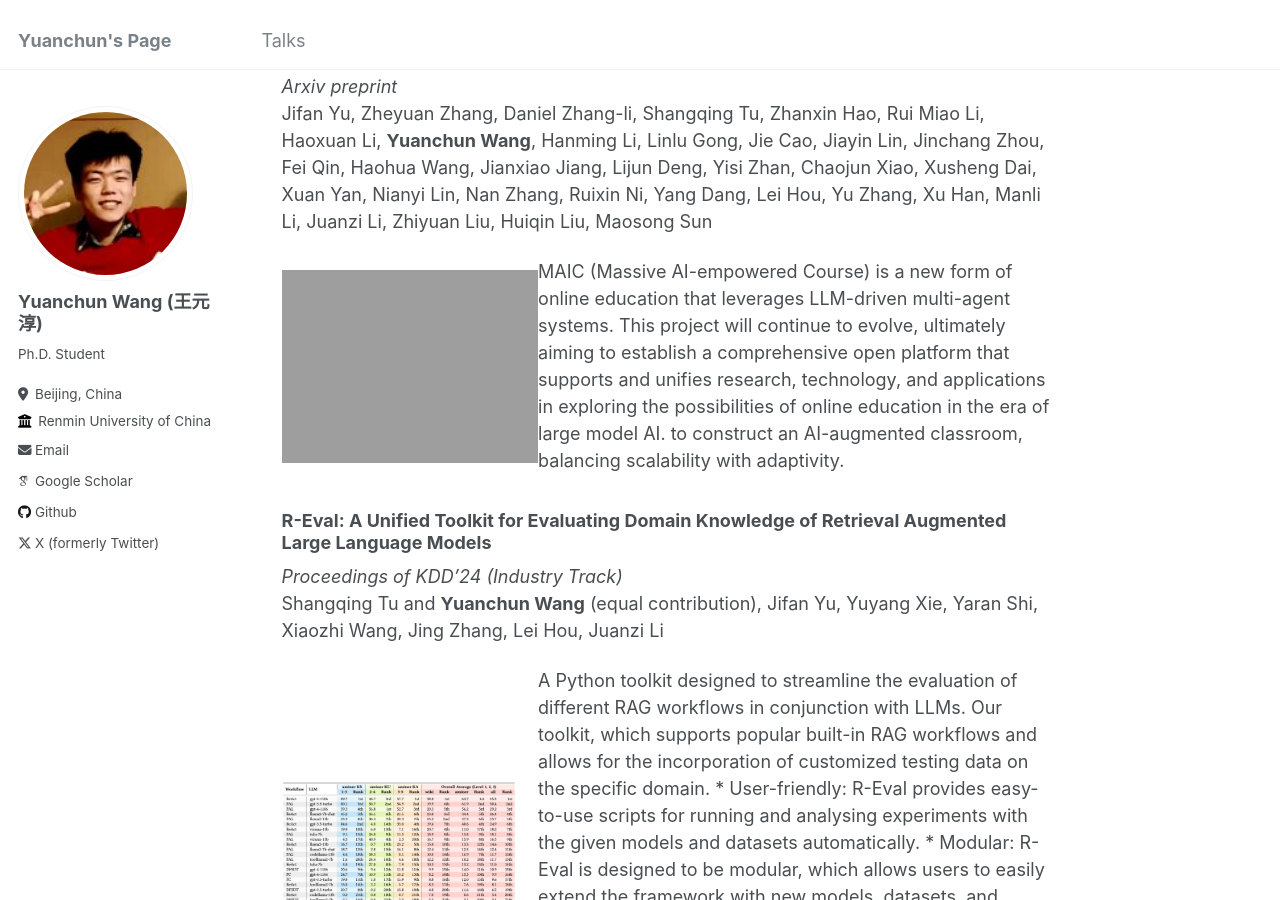
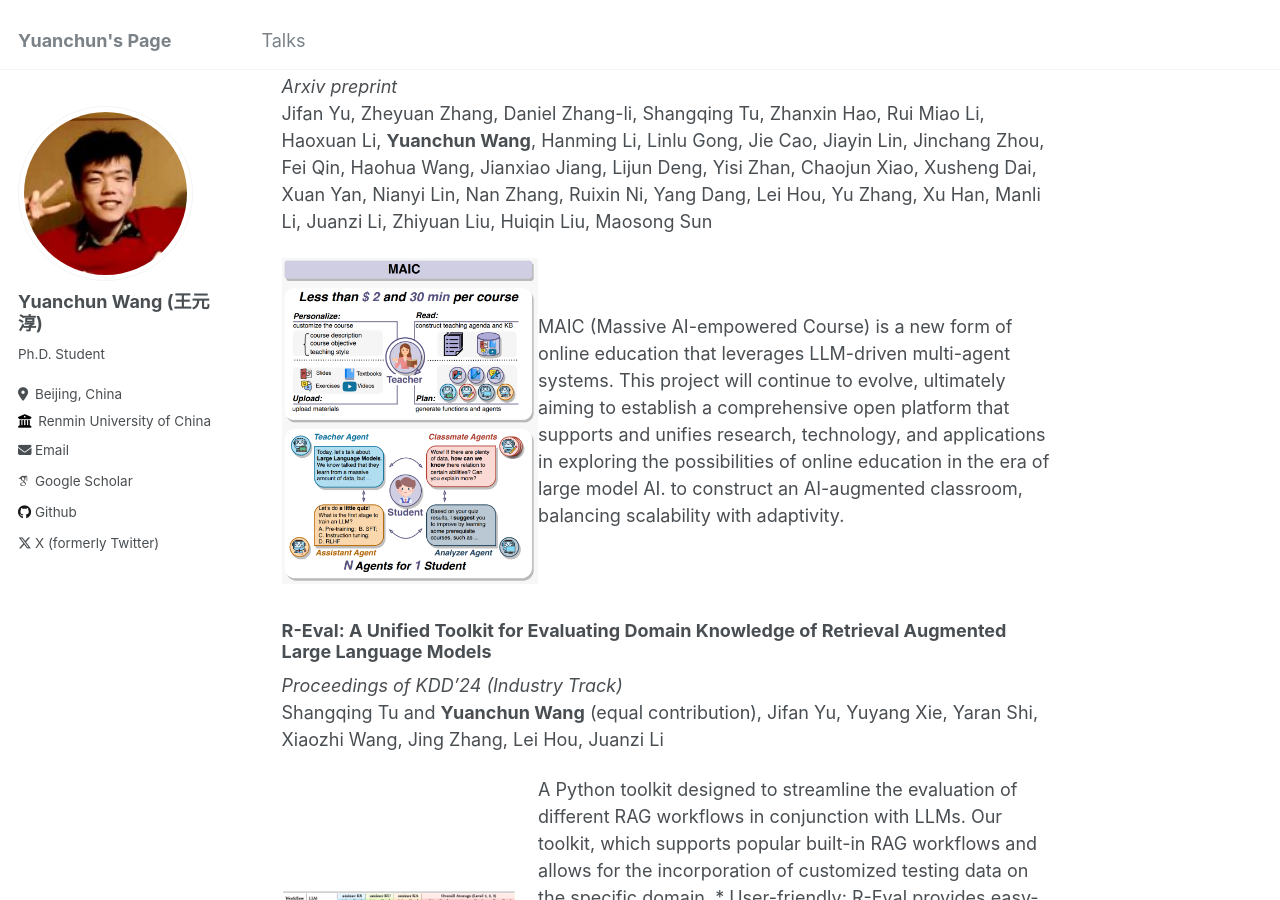
Before and after one commit to WangYC-99/WangYC-99.github.io, a Jekyll site: the page built from _pages/about.md, in a window 1280 px wide and 900 px high, scrolled down 704 px. Built offline with Jekyll 4.4.1, drawn with Linux system fonts in a browser that asks for light colours; some web fonts are replaced.

Commit message:
change maic.jpg 2 png

```diff
--- a/_pages/about.md
+++ b/_pages/about.md
@@ -27,7 +27,7 @@ Feel free to contact me for our shared interests whether in research or life.
 <br> Jifan Yu, Zheyuan Zhang, Daniel Zhang-li, Shangqing Tu, Zhanxin Hao, Rui Miao Li, Haoxuan Li, **Yuanchun Wang**, Hanming Li, Linlu Gong, Jie Cao, Jiayin Lin, Jinchang Zhou, Fei Qin, Haohua Wang, Jianxiao Jiang, Lijun Deng, Yisi Zhan, Chaojun Xiao, Xusheng Dai, Xuan Yan, Nianyi Lin, Nan Zhang, Ruixin Ni, Yang Dang, Lei Hou, Yu Zhang, Xu Han, Manli Li, Juanzi Li, Zhiyuan Liu, Huiqin Liu, Maosong Sun
 <div style="display: flex; align-items: center;">
     <div style="flex: 1;">
-        <img src="https://wangyc-99.github.io/images/pubs/maic.jpg" alt="maic.jpg">
+        <img src="https://wangyc-99.github.io/images/pubs/maic.png" alt="maic.jpg">
     </div>
     <div style="flex: 2;">
         MAIC (Massive AI-empowered Course) is a new form of online education that leverages LLM-driven multi-agent systems. This project will continue to evolve, ultimately aiming to establish a comprehensive open platform that supports and unifies research, technology, and applications in exploring the possibilities of online education in the era of large model AI. to construct an AI-augmented classroom, balancing scalability with adaptivity.
```
